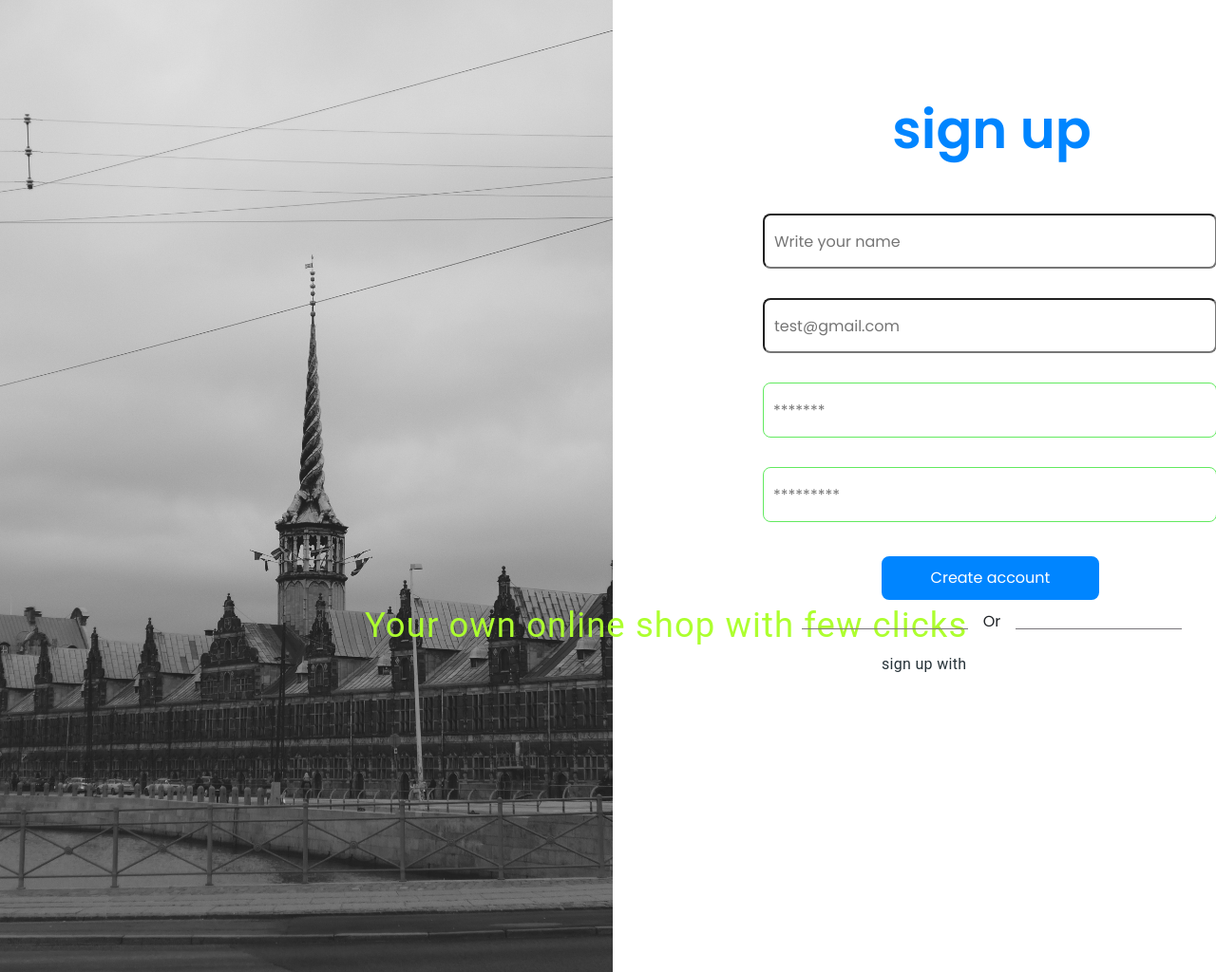
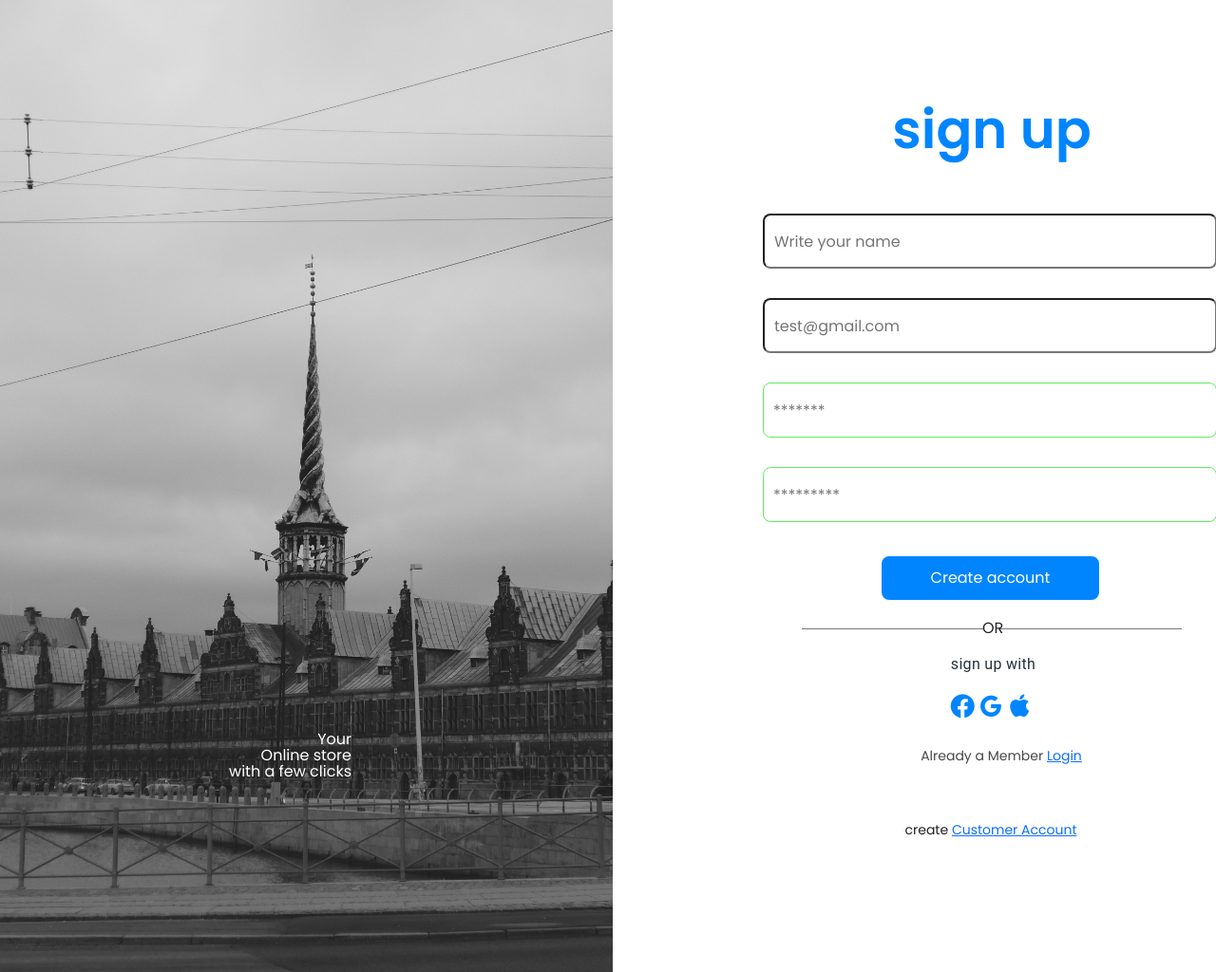
Before and after one commit to abdul807/shop, a plain HTML site: page index.html in a window 1280 px wide. Shown: the whole page at 95% size. Drawn offline with nearby package versions, Linux system fonts and the light colour scheme.

Commit message:
adjustment

```diff
--- a/index.html
+++ b/index.html
@@ -14,9 +14,9 @@
         <div class="body-content">
             <div class="img-container">
                 <img src="img/jip.jpg" alt="" srcset="">
-                <div class="img-text">
+                <!-- <div class="img-text">
                     <h3>Your own online shop with few clicks</h3>
-                </div>
+                </div> -->
             </div>
             <div class="login-container">
                 <form action="">
@@ -40,7 +40,7 @@
 
                 <div class="alternate">
                     <div class="left"></div>
-                    <p class="or">Or</p>
+                    <p class="or">OR</p>
                     <div class="right"></div>
                 </div>
 
@@ -48,9 +48,23 @@
                     sign up with
                 </div>
                 <div class="socials">
-                    <div class="fb"></div>
-                    <div class="ap"></div>
-                    <div class="tw"></div>
+                    <div class="fb"><i class='bx bxl-facebook-circle'></i></div>
+                    <div class="go"><i class='bx bxl-google' ></i></div>
+                    <div class="ap"><i class='bx bxl-apple' ></i></div>
+                </div>
+
+                <div class="member">
+                    <p>Already a Member <a href="#">Login</a></p>
+                </div>
+
+                <div class="create">
+                    <p>create <a href="#">Customer Account</a></p>
+                </div>
+
+                <div class="img-text">
+                    <p>Your</p>
+                    <p>Online store</p>
+                    <p>with a few clicks</p>
                 </div>
 
             </div>
--- a/style.css
+++ b/style.css
@@ -16,26 +16,17 @@
     gap: 10px;
     text-align: center;
     justify-content: center;
+    height: 90vh;
 }
 .img-container{
     width: 100%;
     height: 80%;
 }
 
-.img-text{
-    width: 20px;
-    height: 30px;
-    border: 2px solid red;
-    z-index: 1;
-}
+
 
 h3{
-    position: absolute;
-    /* left: 39.75%;
-    right: 0%;
-    top: 0%;
-    bottom: 0%;
-    /* z-index: 1;  */
+
 
     font-family: 'Roboto';
     font-style: normal;
@@ -61,7 +52,7 @@ height: 1024px;
 left: 0px;
 top: 0px;
 
-background: linear-gradient(0deg, rgba(0, 0, 0, 0.25), rgba(0, 0, 0, 0.25)), url(.jpg), url(.jpg), url(.jpg), url(.jpg), #FFFFFF;
+/* background: linear-gradient(0deg, rgba(0, 0, 0, 0.25), rgba(0, 0, 0, 0.25)), url(.jpg), url(.jpg), url(.jpg), url(.jpg), #FFFFFF; */
 }
 
 .form-heading{
@@ -151,6 +142,16 @@ border-radius: 8px;
 }
 
 
+.login-container{
+    position: absolute;
+width: 645px;
+height: 1024px;
+left: 0px;
+top: 0px;
+
+/* background: linear-gradient(0deg, rgba(0, 0, 0, 0.25), rgba(0, 0, 0, 0.25)), url(.jpg), url(.jpg), url(.jpg), url(.jpg), #FFFFFF; */
+}
+
 button{
     position: absolute;
 width: 229px;
@@ -170,11 +171,13 @@ border: solid #0085FF 4px;
 
 
 .signup{
-    position: absolute;
+
+position: absolute;
 width: 91px;
 height: 20px;
 left: calc(50% - 91px/2 + 332.7px);
 top: 690px;
+left: 1000px;
 
 font-family: 'Roboto';
 font-style: normal;
@@ -230,14 +233,98 @@ order: 2;
 flex-grow: 1;
 }
 
+.or{
+    position: absolute;
+    left: 190px;
+    top: -3px;
+    /* padding : 4px; */
+
+}
+
 
 .socials{
     position: absolute;
-width: 164px;
-height: 42px;
-left: 961.2px;
-top: 726px;
+    width: 164px;
+    height: 42px;
+    left: 961.2px;
+    top: 726px;
+    /* border: 3px solid red; */
+    font-size: 30px;
+    display: flex;
+    align-items: center;
+    justify-content: center;
+    /* background-color: #0085FF; */
 }
+
+.fb{
+    color: #0085FF;
+}
+.go{
+    color: #0085FF;
+}
+.ap{
+    color: #0085FF;
+}
+
+.member{
+    position: absolute;
+width: 198px;
+height: 22px;
+left: 955px;
+top: 785px;
+
+font-family: 'Roboto';
+font-style: normal;
+/* font-weight: 400; */
+font-size: 14px;
+line-height: 22px;
+
+
+color: #484848;
+
+}
+
+.create{
+    position: absolute;
+width: 184px;
+height: 19px;
+left: 951px;
+top: 865px;
+
+font-family: 'Roboto';
+font-style: normal;
+/* font-weight: 400; */
+font-size: 14px;
+line-height: 19px;
+/* identical to box height */
+
+
+/* Black */
+
+color: #222222;
+
+}
+
+.img-text{
+    position: absolute;
+    width: 150px;
+    height: 50px;
+/* border: 1px solid red; */
+left: 220px;
+top: 778px;
+color: #FFFFFF;
+text-align: right;
+line-height: 1px;
+font-size: 15;
+font-weight: normal;
+}
+
+.img-text > p{
+    text-align: right;
+}
+
+
+
 
 
     /* width: 19px;
```
